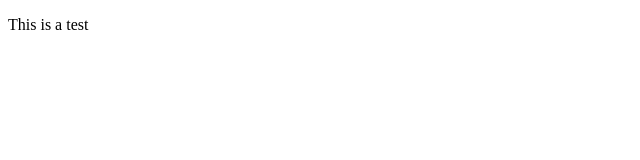
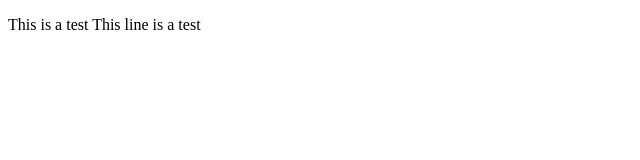
Before and after one commit to OmarAbdelmotaleb/EyePie, a plain HTML site: page index.html in a window 1280 px wide. Shown: the whole page, without its empty margins (0-640 px from the left). Drawn offline with Linux system fonts and the light colour scheme.

Commit message:
commit 2

```diff
--- a/index.html
+++ b/index.html
@@ -14,6 +14,8 @@
     <body>
         <p>
             This is a test
+
+            This line is a test
         </p>
 
         <script src="" async defer></script>
```
